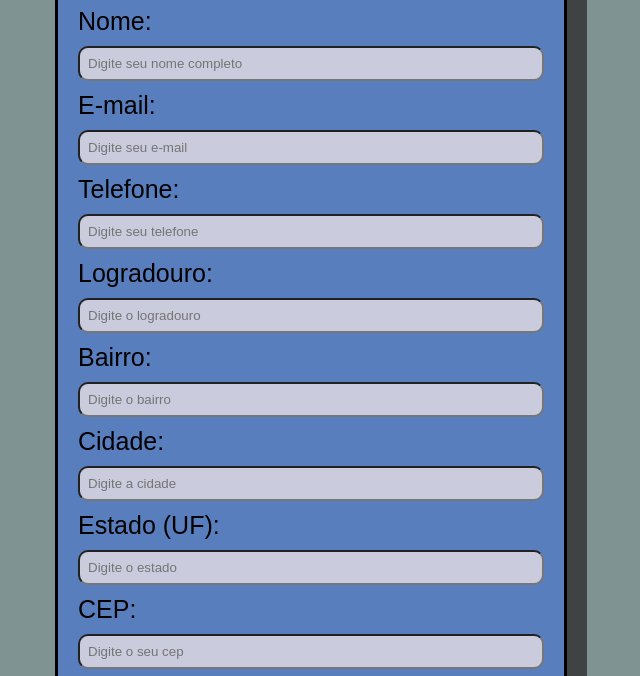
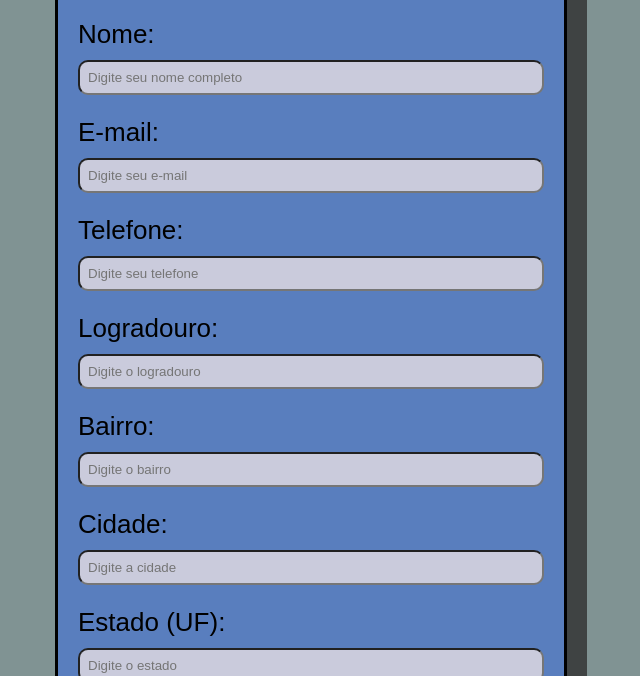
Before and after one commit to CassioOliveirasilva/Api-cadastro-e-tempo, a plain HTML site: page index.html in a window 1280 px wide. Shown: the part 95-771 px from the top of the page, without its empty margins (329-969 px from the left). Drawn offline with Linux system fonts and the light colour scheme; a web font is replaced by a local one.

Commit message:
font placeholder e espaçamento

```diff
--- a/style.css
+++ b/style.css
@@ -41,8 +41,14 @@ body {
     box-shadow: 20px 15px var(--cor-shadows);
     padding: 20px;
     margin: 2% 30%;
-    font-size: 25px;
+    font-size: 26px;
     gap:10px;
+}
+label {
+    padding-top: 12px;
+}
+::placeholder {
+    font-family: var(--font-terciaria);
 }
 input {
     background-color: rgba(220, 215, 226, 0.87);
```
